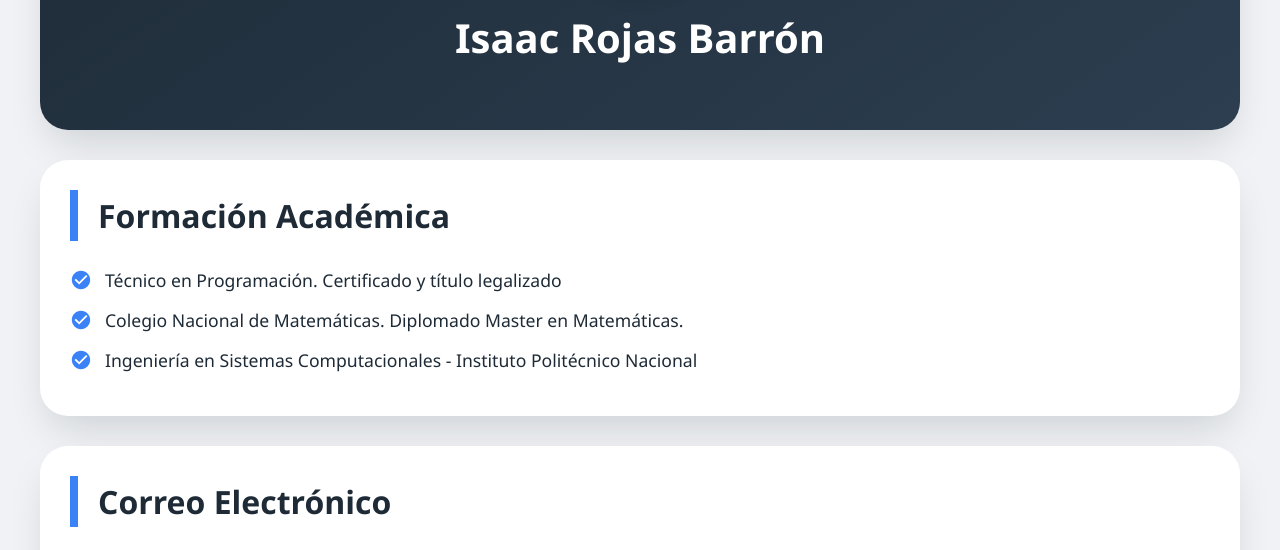
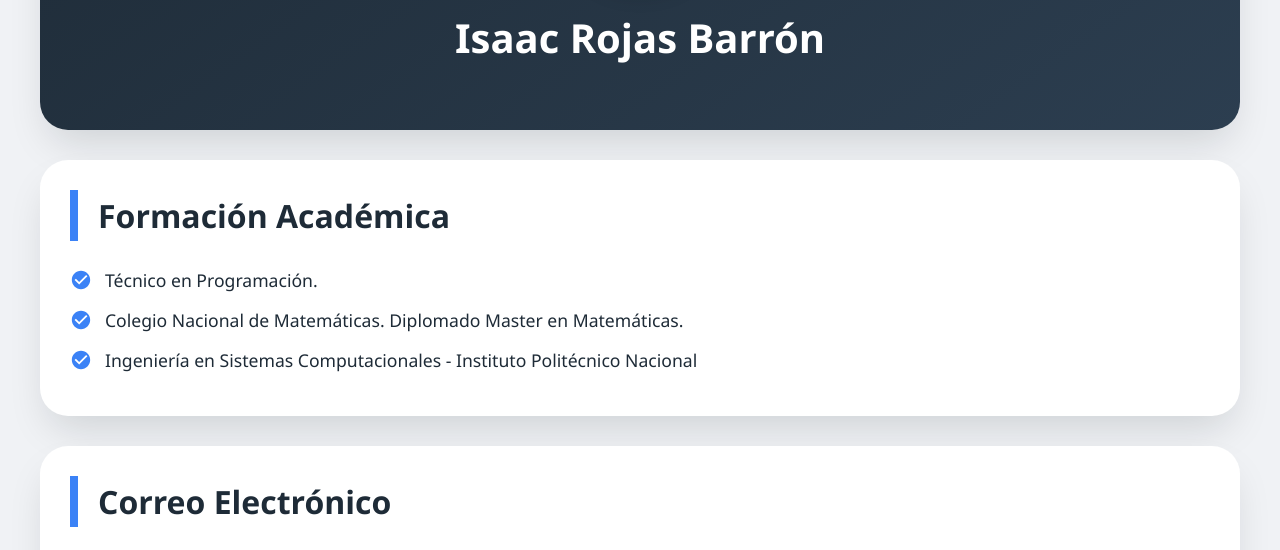
Before and after one commit to IsaacRB32/-SelectedTopicsInCryptography, a plain HTML site: page index.html in a window 1280 px wide. Shown: the part 242-792 px from the top of the page. Drawn offline with Linux system fonts and the light colour scheme.

Commit message:
correción

```diff
--- a/index.html
+++ b/index.html
@@ -16,7 +16,7 @@
 <section>
     <h2>Formación Académica</h2>
     <ul>
-        <li>Técnico en Programación. Certificado y título legalizado</li>
+        <li>Técnico en Programación.</li>
         <li>Colegio Nacional de Matemáticas. Diplomado Master en Matemáticas.</li>
         <li>Ingeniería en Sistemas Computacionales - Instituto Politécnico Nacional</li>
     </ul>
```
